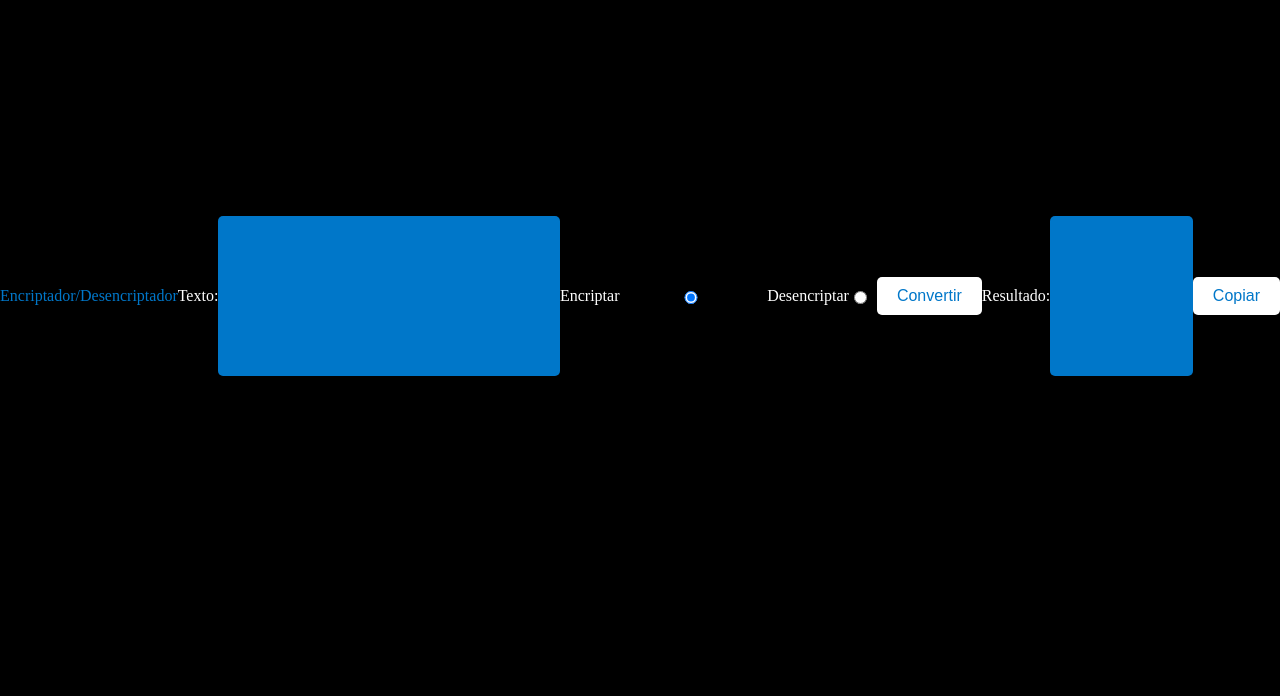
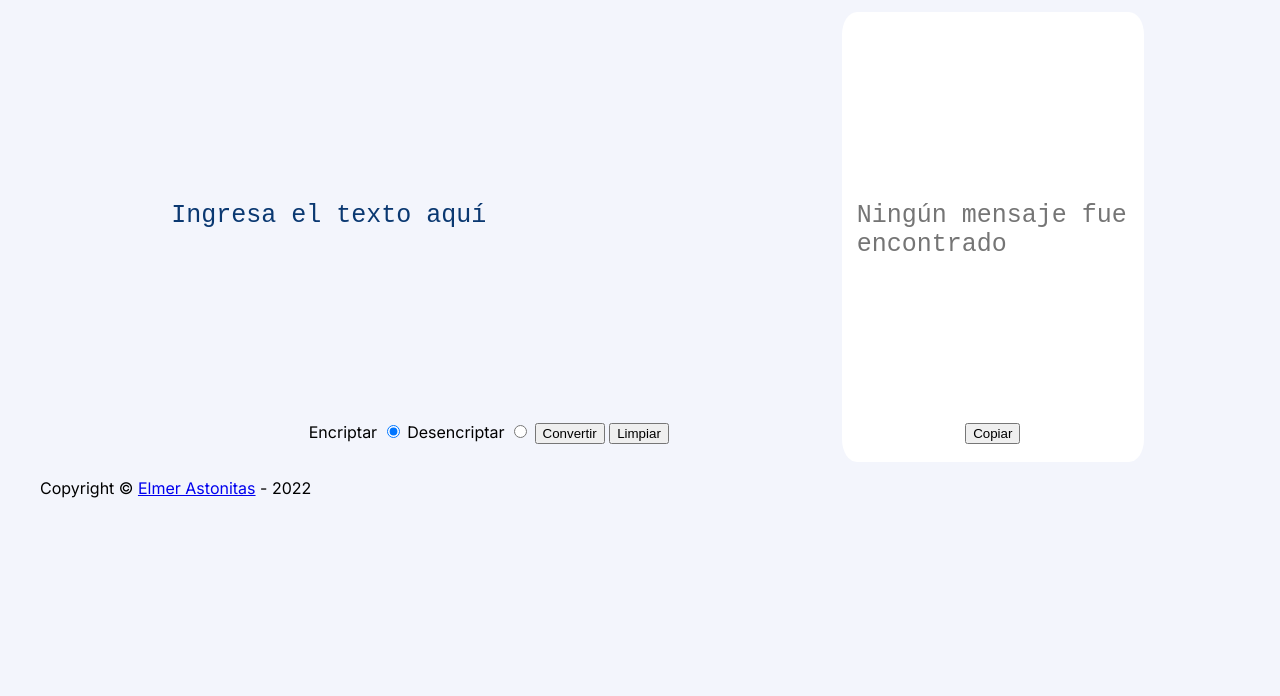
Before and after one commit to elmerastonitas/encriptador-texto, a plain HTML site: page index.html in a window 1280 px wide. Shown: the part 104-800 px from the top of the page. Drawn offline with Linux system fonts and the light colour scheme.

Commit message:
Mejoras en el diseño

```diff
--- a/css/reset.css
+++ /dev/null
@@ -1,48 +0,0 @@
-/* http://meyerweb.com/eric/tools/css/reset/
-   v2.0 | 20110126
-   License: none (public domain)
-*/
-
-html, body, div, span, applet, object, iframe,
-h1, h2, h3, h4, h5, h6, p, blockquote, pre,
-a, abbr, acronym, address, big, cite, code,
-del, dfn, em, img, ins, kbd, q, s, samp,
-small, strike, strong, sub, sup, tt, var,
-b, u, i, center,
-dl, dt, dd, ol, ul, li,
-fieldset, form, label, legend,
-table, caption, tbody, tfoot, thead, tr, th, td,
-article, aside, canvas, details, embed,
-figure, figcaption, footer, header, hgroup,
-menu, nav, output, ruby, section, summary,
-time, mark, audio, video {
-	margin: 0;
-	padding: 0;
-	border: 0;
-	font-size: 100%;
-	font: inherit;
-	vertical-align: baseline;
-}
-/* HTML5 display-role reset for older browsers */
-article, aside, details, figcaption, figure,
-footer, header, hgroup, menu, nav, section {
-	display: block;
-}
-body {
-	line-height: 1;
-}
-ol, ul {
-	list-style: none;
-}
-blockquote, q {
-	quotes: none;
-}
-blockquote:before, blockquote:after,
-q:before, q:after {
-	content: '';
-	content: none;
-}
-table {
-	border-collapse: collapse;
-	border-spacing: 0;
-}
--- a/css/style.css
+++ b/css/style.css
@@ -1,76 +1,70 @@
 body {
-    font-family: Arial, sans-serif;
-    margin: 0;
-    padding: 0;
-    display: flex;
-    justify-content: center;
-    align-items: center;
-    height: 100vh;
-    background-color: #000;
-    color: #fff;
+    background: #F3F5FC;
+    margin: 40px 40px 40px 40px;
+    font-family: 'Inter', sans-serif;
 }
 
-h1 {
-    text-align: center;
-    margin: 20px 0;
-    color: #0077c9;
+.logos {
+    display: flex;
+    justify-content: space-between;
+
 }
 
-.container {
+.contenedor {
+    background-color: transparent;
     display: flex;
+    align-items: center;
     justify-content: space-between;
-    align-items: center;
-    width: 80%;
-    margin: 20px 0;
+    padding-top: 2%;
+    padding-left: 8%;
+    padding-right: 8%;
 }
 
-label {
-    display: block;
-    margin: 10px 0;
-    font-size: 20px;
+.inputtexto {
+    background-color: transparent;
+    width: 70%;
+    height: 450px;
+    text-align: center;
+
+
 }
 
-#encrypt {
-    width: 40%;
-    text-align: right;
+.resultado {
+    background-color: white;
+    width: 30%;
+    height: 450px;
+    text-align: center;
+    border-radius: 5%;
+
 }
 
-#result {
-    width: 40%;
-    text-align: left;
+.inserttext {
+    background-color: transparent;
+    align-content: center;
+    width: 90%;
+    height: 400px;
+    resize: none;
+    border: none;
+    border: 1px solid transparent;
+    outline: none;
+    color: #0A3871;
+    font-size: 25px;
+
 }
 
-textarea {
-    width: 100%;
-    height: 150px;
-    margin: 10px 0;
-    padding: 5px;
+.textresult {
+    background-color: transparent;
+    align-content: center;
+    width: 90%;
+    height: 400px;
+    resize: none;
     border: none;
-    border-radius: 5px;
-    font-size: 16px;
-    background-color: #0077c9;
-    color: #fff;
-    resize: none;
+    border: 1px solid transparent;
+    outline: none;
+    font-size: 25px;
 }
 
-input[type="radio"] {
-    margin-right: 10px;
-    cursor: pointer;
+#text::placeholder {
+    color: #0A3871;
+    font-size: 25px;
 }
-
-button {
-    padding: 10px 20px;
-    margin: 10px 0;
-    border: none;
-    border-radius: 5px;
-    background-color: #fff;
-    color: #0077c9;
-    font-size: 16px;
-    cursor: pointer;
-    transition: all 0.2s ease-in-out;
-}
-
-button:hover {
-    background-color: #0055a5;
-    color: #fff;
-}
--- a/index.html
+++ b/index.html
@@ -2,32 +2,88 @@
 <html lang="es">
 
 <head>
+    <!-- Meta tags -->
     <meta charset="UTF-8">
     <meta http-equiv="X-UA-Compatible" content="IE=edge">
     <meta name="viewport" content="width=device-width, initial-scale=1.0">
-    <title>Encriptador/Desencriptador</title>
+    <title>Encriptador de texto</title>
+
+    <!-- Styles -->
     <link rel="stylesheet" href="css/style.css">
-    <link rel="stylesheet" href="css/reset.css">
+
+    <!-- Fonts -->
+    <link rel="preconnect" href="https://fonts.googleapis.com">
+    <link rel="preconnect" href="https://fonts.gstatic.com" crossorigin>
+    <link href="https://fonts.googleapis.com/css2?family=Inter&display=swap" rel="stylesheet">
+
 
 </head>
 
 <body>
-    <h1>Encriptador/Desencriptador</h1>
-    <label for="text">Texto:</label>
-    <textarea id="text"></textarea>
-    <br>
-    <label for="encrypt">Encriptar</label>
-    <input type="radio" id="encrypt" name="mode" value="encrypt" checked>
-    <label for="decrypt">Desencriptar</label>
-    <input type="radio" id="decrypt" name="mode" value="decrypt">
-    <br>
-    <button onclick="convert()">Convertir</button>
-    <br>
-    <label for="result">Resultado:</label>
-    <textarea id="result"></textarea>
-    <br>
-    <button onclick="copy()">Copiar</button>
+    <header>
+
+        <div class="logos">
+            <div class="logoalura">
+                <img src="images/logo.png" alt="Logo Encriptador de texto">
+
+            </div>
+            <div class="logoone">
+                <img src="images/one.png" alt="Logo Encriptador de texto">
+            </div>
+        </div>
+
+
+    </header>
+
+    <main>
+
+        <div class="contenedor">
+
+            <div class="inputtexto">
+
+                <div>
+                    <textarea class="inserttext" placeholder="Ingresa el texto aquí" id="text" autofocus></textarea>
+                </div>
+                <div>
+                    <label for="encrypt">Encriptar</label>
+                    <input type="radio" id="encrypt" name="mode" value="encrypt" checked>
+                    <label for="decrypt">Desencriptar</label>
+                    <input type="radio" id="decrypt" name="mode" value="decrypt">
+                    <button class="btnconvert" onclick="convert()">Convertir</button>
+                    <button class="btnconvert" onclick="reset()">Limpiar</button>
+
+                </div>
+            </div>
+
+            <div class="resultado">
+                <div>
+                    <div>
+                        <textarea class="textresult" placeholder="Ningún mensaje fue encontrado" id="result"></textarea>
+                    </div>
+
+                    <div>
+                        <button class="btncopy" onclick="copy()">Copiar</button>
+                    </div>
+                </div>
+
+
+            </div>
+
+        </div>
+
+
+
+    </main>
+
+    <footer>
+        <p class="copyright">Copyright &copy; <a href="https://www.linkedin.com/in/elmerastonitas">Elmer Astonitas</a> -
+            2022</p>
+    </footer>
+
+
+    <!-- Scripts -->
     <script src="js/script.js"></script>
+
 </body>
 
 </html>
--- a/js/script.js
+++ b/js/script.js
@@ -34,8 +34,7 @@ function convert() {
     // si el modo es desencriptar, se recorre cada caracter del texto
     else {
         for (var i = 0; i < text.length; i++) {
-            // se comprueba si cada grupo de caracteres corresponde a una letra encriptada
-            // y se reemplaza con su correspondiente valor desencriptado
+            // se comprueba si cada grupo de caracteres corresponde a una letra encriptada y se reemplaza con su correspondiente valor desencriptado
             if (text.substring(i, i + 5) == "enter") {
                 result += 'e';
                 i += 4;
@@ -68,3 +67,9 @@ function copy() {
     var result = document.getElementById("result").value;
     navigator.clipboard.writeText(result);
 }
+
+function reset() {
+    // se limpian los campos de texto
+    document.getElementById("text").value = "";
+    document.getElementById("result").value = "";
+}
```
Also changed, not shown: images/one.png (added).
